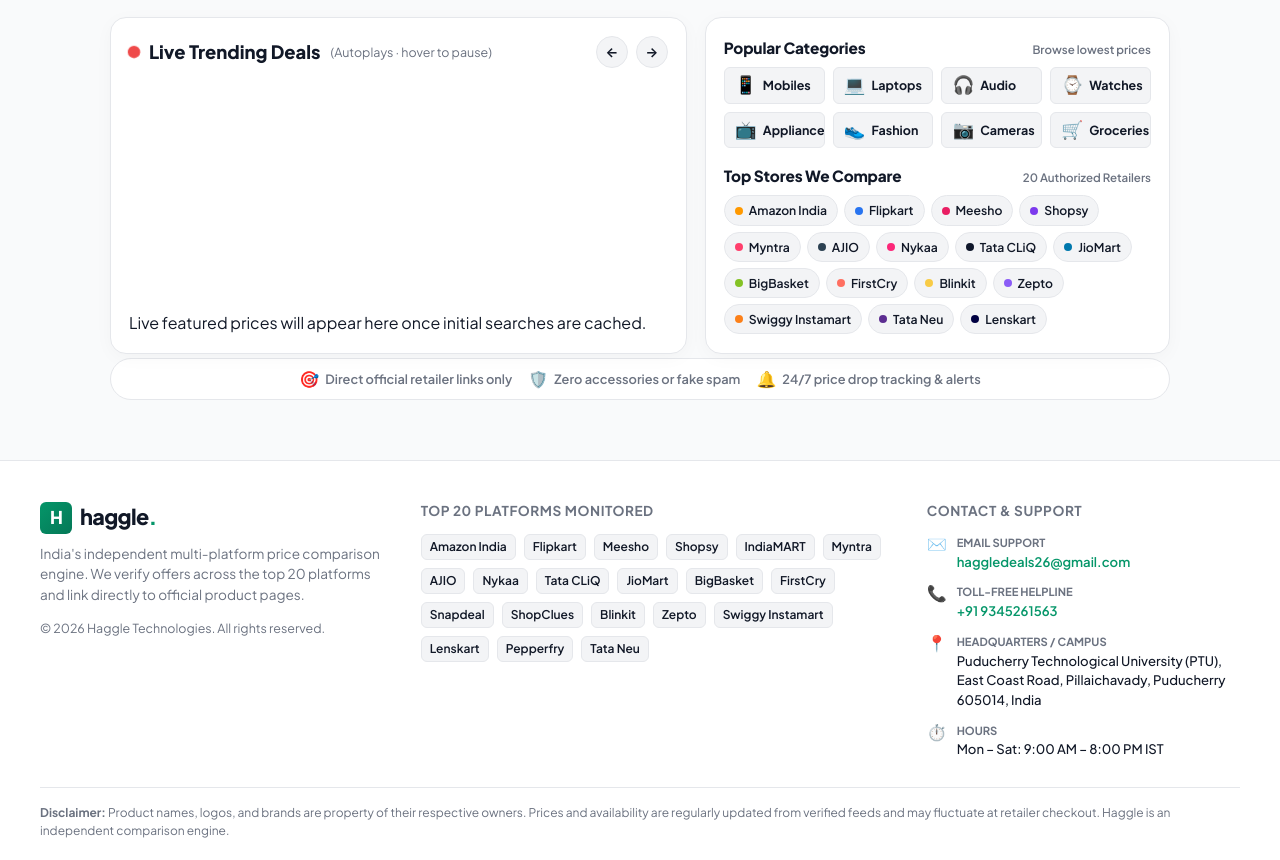
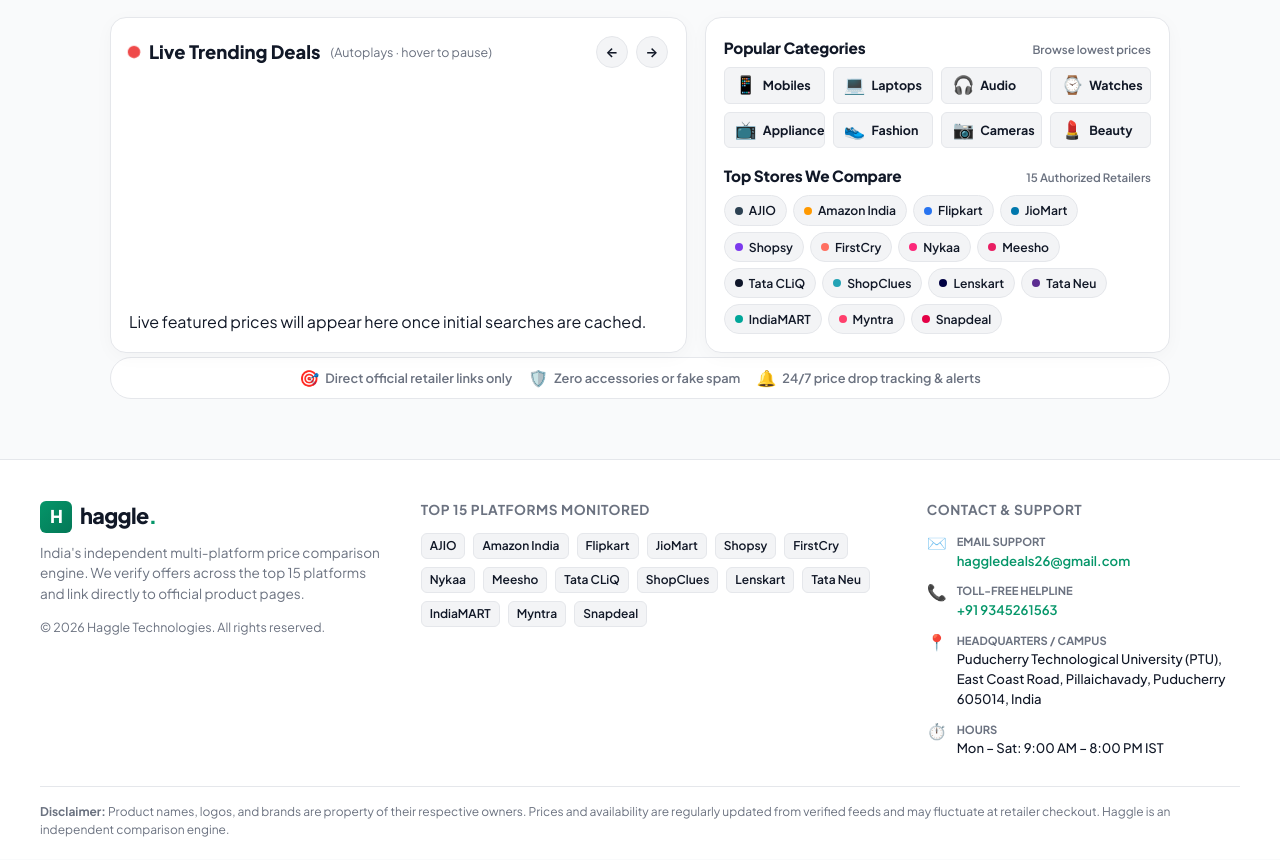
Before and after one commit to pradeepbalaji2011-ux/Haggle, a website with bundled scripts: page public/index.html in a window 1280 px wide. Shown: the part 580-1440 px from the top of the page. Built offline with nearby package versions, Linux system fonts and the light colour scheme; files whose address does not match are found by name.

Commit message:
feat(ui): update branding and store lists from Top 20 to Top 15 platforms

```diff
--- a/public/index.html
+++ b/public/index.html
@@ -4,9 +4,9 @@
   <meta charset="utf-8">
   <meta name="viewport" content="width=device-width, initial-scale=1.0, maximum-scale=1.0, user-scalable=no">
   <meta name="theme-color" content="#059669">
-  <meta name="description" content="Haggle — Real-time price comparison engine across India's top 20 authorized platforms. Compare Amazon, Flipkart, Meesho, Myntra, Tata CLiQ, and more.">
+  <meta name="description" content="Haggle — Real-time price comparison engine across India's top 15 authorized platforms. Compare Amazon, Flipkart, AJIO, JioMart, Meesho, Myntra, Tata CLiQ, and more.">
 
-  <title>Haggle — Universal Price Comparison Across Top 20 Indian Platforms</title>
+  <title>Haggle — Universal Price Comparison Across Top 15 Indian Platforms</title>
 
   <!-- Google Fonts -->
   <link rel="preconnect" href="https://fonts.googleapis.com">
@@ -70,34 +70,29 @@
           <span class="logo-text">haggle<span class="logo-dot">.</span></span>
         </a>
         <p class="footer-tagline">
-          India's independent multi-platform price comparison engine. We verify offers across the top 20 platforms and link directly to official product pages.
+          India's independent multi-platform price comparison engine. We verify offers across the top 15 platforms and link directly to official product pages.
         </p>
         <span class="footer-copy">© 2026 Haggle Technologies. All rights reserved.</span>
       </div>
 
       <div class="footer-col-platforms">
-        <h4>Top 20 Platforms Monitored</h4>
+        <h4>Top 15 Platforms Monitored</h4>
         <div class="footer-platforms-badges">
+          <span>AJIO</span>
           <span>Amazon India</span>
           <span>Flipkart</span>
+          <span>JioMart</span>
+          <span>Shopsy</span>
+          <span>FirstCry</span>
+          <span>Nykaa</span>
           <span>Meesho</span>
-          <span>Shopsy</span>
+          <span>Tata CLiQ</span>
+          <span>ShopClues</span>
+          <span>Lenskart</span>
+          <span>Tata Neu</span>
           <span>IndiaMART</span>
           <span>Myntra</span>
-          <span>AJIO</span>
-          <span>Nykaa</span>
-          <span>Tata CLiQ</span>
-          <span>JioMart</span>
-          <span>BigBasket</span>
-          <span>FirstCry</span>
           <span>Snapdeal</span>
-          <span>ShopClues</span>
-          <span>Blinkit</span>
-          <span>Zepto</span>
-          <span>Swiggy Instamart</span>
-          <span>Lenskart</span>
-          <span>Pepperfry</span>
-          <span>Tata Neu</span>
         </div>
       </div>
 
--- a/public/js/pages/contact.js
+++ b/public/js/pages/contact.js
@@ -111,7 +111,7 @@
               <span class="faq-arrow" aria-hidden="true">▾</span>
             </button>
             <div class="faq-accordion-body" style="display: block;">
-              <p>Haggle compares real-time verified product pricing strictly across India's top 20 authorized platforms (including Amazon, Flipkart, Meesho, Myntra, Tata CLiQ, JioMart, Blinkit, Zepto, and more). We filter out unverified third-party search listings to ensure genuine offers.</p>
+              <p>Haggle compares real-time verified product pricing strictly across India's top 15 authorized platforms (including Amazon, Flipkart, AJIO, JioMart, Shopsy, FirstCry, Nykaa, Meesho, Tata CLiQ, ShopClues, Lenskart, Tata Neu, IndiaMART, Myntra, and Snapdeal). We filter out unverified third-party search listings to ensure genuine offers.</p>
             </div>
           </div>
 
--- a/public/js/pages/home.js
+++ b/public/js/pages/home.js
@@ -33,7 +33,7 @@
         <div class="hero-center-content">
           <div class="hero-badge">
             <span class="live-dot" aria-hidden="true"></span>
-            COMPARE LIVE PRICES ACROSS TOP 20 INDIAN PLATFORMS
+            COMPARE LIVE PRICES ACROSS TOP 15 INDIAN PLATFORMS
           </div>
 
           <h1 class="hero-title">
@@ -105,7 +105,7 @@
           </div>
         </section>
 
-        <!-- Right: Popular Categories & Top 20 Stores Launcher -->
+        <!-- Right: Popular Categories & Top 15 Stores Launcher -->
         <section class="home-launcher-panel" aria-label="Categories and Stores">
           <!-- Categories Block -->
           <div class="launcher-block">
@@ -121,7 +121,7 @@
               <a href="#/search/smart%20tv" class="category-card-compact"><span class="cat-icon">📺</span><span>Appliances</span></a>
               <a href="#/search/running%20shoes" class="category-card-compact"><span class="cat-icon">👟</span><span>Fashion</span></a>
               <a href="#/search/camera" class="category-card-compact"><span class="cat-icon">📷</span><span>Cameras</span></a>
-              <a href="#/search/groceries" class="category-card-compact"><span class="cat-icon">🛒</span><span>Groceries</span></a>
+              <a href="#/search/beauty" class="category-card-compact"><span class="cat-icon">💄</span><span>Beauty</span></a>
             </div>
           </div>
 
@@ -129,29 +129,24 @@
           <div class="launcher-block">
             <div class="launcher-header">
               <h3>Top Stores We Compare</h3>
-              <span class="launcher-note">20 Authorized Retailers</span>
+              <span class="launcher-note">15 Authorized Retailers</span>
             </div>
             <div class="stores-grid-compact">
+              <a href="#/search/AJIO" class="store-chip-compact"><span class="store-dot" style="background-color: #2C4152;"></span>AJIO</a>
               <a href="#/search/Amazon" class="store-chip-compact"><span class="store-dot" style="background-color: #FF9900;"></span>Amazon India</a>
               <a href="#/search/Flipkart" class="store-chip-compact"><span class="store-dot" style="background-color: #2874F0;"></span>Flipkart</a>
+              <a href="#/search/JioMart" class="store-chip-compact"><span class="store-dot" style="background-color: #0078AD;"></span>JioMart</a>
+              <a href="#/search/Shopsy" class="store-chip-compact"><span class="store-dot" style="background-color: #7C3AED;"></span>Shopsy</a>
+              <a href="#/search/FirstCry" class="store-chip-compact"><span class="store-dot" style="background-color: #FF6F61;"></span>FirstCry</a>
+              <a href="#/search/Nykaa" class="store-chip-compact"><span class="store-dot" style="background-color: #FC2779;"></span>Nykaa</a>
               <a href="#/search/Meesho" class="store-chip-compact"><span class="store-dot" style="background-color: #E91E63;"></span>Meesho</a>
-              <a href="#/search/Shopsy" class="store-chip-compact"><span class="store-dot" style="background-color: #7C3AED;"></span>Shopsy</a>
+              <a href="#/search/Tata%20CLiQ" class="store-chip-compact"><span class="store-dot" style="background-color: #0F172A;"></span>Tata CLiQ</a>
+              <a href="#/search/ShopClues" class="store-chip-compact"><span class="store-dot" style="background-color: #24A3B5;"></span>ShopClues</a>
+              <a href="#/search/Lenskart" class="store-chip-compact"><span class="store-dot" style="background-color: #000042;"></span>Lenskart</a>
+              <a href="#/search/Tata%20Neu" class="store-chip-compact"><span class="store-dot" style="background-color: #5C2D91;"></span>Tata Neu</a>
+              <a href="#/search/IndiaMART" class="store-chip-compact"><span class="store-dot" style="background-color: #00A699;"></span>IndiaMART</a>
               <a href="#/search/Myntra" class="store-chip-compact"><span class="store-dot" style="background-color: #FF3F6C;"></span>Myntra</a>
-              <a href="#/search/AJIO" class="store-chip-compact"><span class="store-dot" style="background-color: #2C4152;"></span>AJIO</a>
-              <a href="#/search/Nykaa" class="store-chip-compact"><span class="store-dot" style="background-color: #FC2779;"></span>Nykaa</a>
-              <a href="#/search/Tata%20CLiQ" class="store-chip-compact"><span class="store-dot" style="background-color: #0F172A;"></span>Tata CLiQ</a>
-              <a href="#/search/JioMart" class="store-chip-compact"><span class="store-dot" style="background-color: #0078AD;"></span>JioMart</a>
-              <a href="#/search/BigBasket" class="store-chip-compact"><span class="store-dot" style="background-color: #84C225;"></span>BigBasket</a>
-              <a href="#/search/FirstCry" class="store-chip-compact"><span class="store-dot" style="background-color: #FF6F61;"></span>FirstCry</a>
-              <a href="#/search/Blinkit" class="store-chip-compact"><span class="store-dot" style="background-color: #F8CB46;"></span>Blinkit</a>
-              <a href="#/search/Zepto" class="store-chip-compact"><span class="store-dot" style="background-color: #8B5CF6;"></span>Zepto</a>
-              <a href="#/search/Instamart" class="store-chip-compact"><span class="store-dot" style="background-color: #FC8019;"></span>Swiggy Instamart</a>
-              <a href="#/search/Tata%20Neu" class="store-chip-compact"><span class="store-dot" style="background-color: #5C2D91;"></span>Tata Neu</a>
-              <a href="#/search/Lenskart" class="store-chip-compact"><span class="store-dot" style="background-color: #000042;"></span>Lenskart</a>
-              <a href="#/search/Pepperfry" class="store-chip-compact"><span class="store-dot" style="background-color: #F16521;"></span>Pepperfry</a>
               <a href="#/search/Snapdeal" class="store-chip-compact"><span class="store-dot" style="background-color: #E40046;"></span>Snapdeal</a>
-              <a href="#/search/IndiaMART" class="store-chip-compact"><span class="store-dot" style="background-color: #00A699;"></span>IndiaMART</a>
-              <a href="#/search/ShopClues" class="store-chip-compact"><span class="store-dot" style="background-color: #24A3B5;"></span>ShopClues</a>
             </div>
           </div>
         </section>
@@ -251,7 +246,7 @@
     if (viewport) {
       viewport.innerHTML = `
         <div class="shuffle-empty-state">
-          <p>Search for any product above to compare real-time prices across 20 platforms.</p>
+          <p>Search for any product above to compare real-time prices across 15 platforms.</p>
         </div>
       `;
     }
--- a/public/js/pages/product.js
+++ b/public/js/pages/product.js
@@ -28,7 +28,7 @@
   container.innerHTML = `
     <div class="product-page-loading">
       <div class="spinner"></div>
-      <p>Loading real-time price comparison across 20 platforms...</p>
+      <p>Loading real-time price comparison across 15 platforms...</p>
     </div>
   `;
 
@@ -93,7 +93,7 @@
         <span class="alert-icon">ℹ️</span>
         <div class="alert-text">
           <strong>Currently not available on any platform</strong>
-          <p>No verified in-stock direct links match the Top 20 approved Indian platforms right now.</p>
+          <p>No verified in-stock direct links match the Top 15 approved Indian platforms right now.</p>
         </div>
       </div>
     `;
--- a/public/js/pages/search.js
+++ b/public/js/pages/search.js
@@ -40,7 +40,7 @@
 
         <div class="search-heading-row">
           <h1 class="search-title">Results for <span class="query-highlight">“${escapeHtml(decodedQuery)}”</span></h1>
-          <p id="searchStatusText" class="search-status-text">Fetching verified offers across 20 platforms...</p>
+          <p id="searchStatusText" class="search-status-text">Fetching verified offers across 15 platforms...</p>
         </div>
       </div>
 
--- a/server/providers/html-scraper.js
+++ b/server/providers/html-scraper.js
@@ -1627,8 +1627,8 @@
     reviewsCount: options.reviews ? Number(options.reviews) : 1250,
     stores,
     comparedCount,
-    totalPlatforms: 20,
-    comparedPlatformsNote: `Compared across ${comparedCount} of 20 platforms`,
+    totalPlatforms: 15,
+    comparedPlatformsNote: `Compared across ${comparedCount} of 15 platforms`,
     priceHistory,
     availabilityStatus: stores.length > 0 ? 'AVAILABLE' : 'Currently not available on any platform'
   };
```
